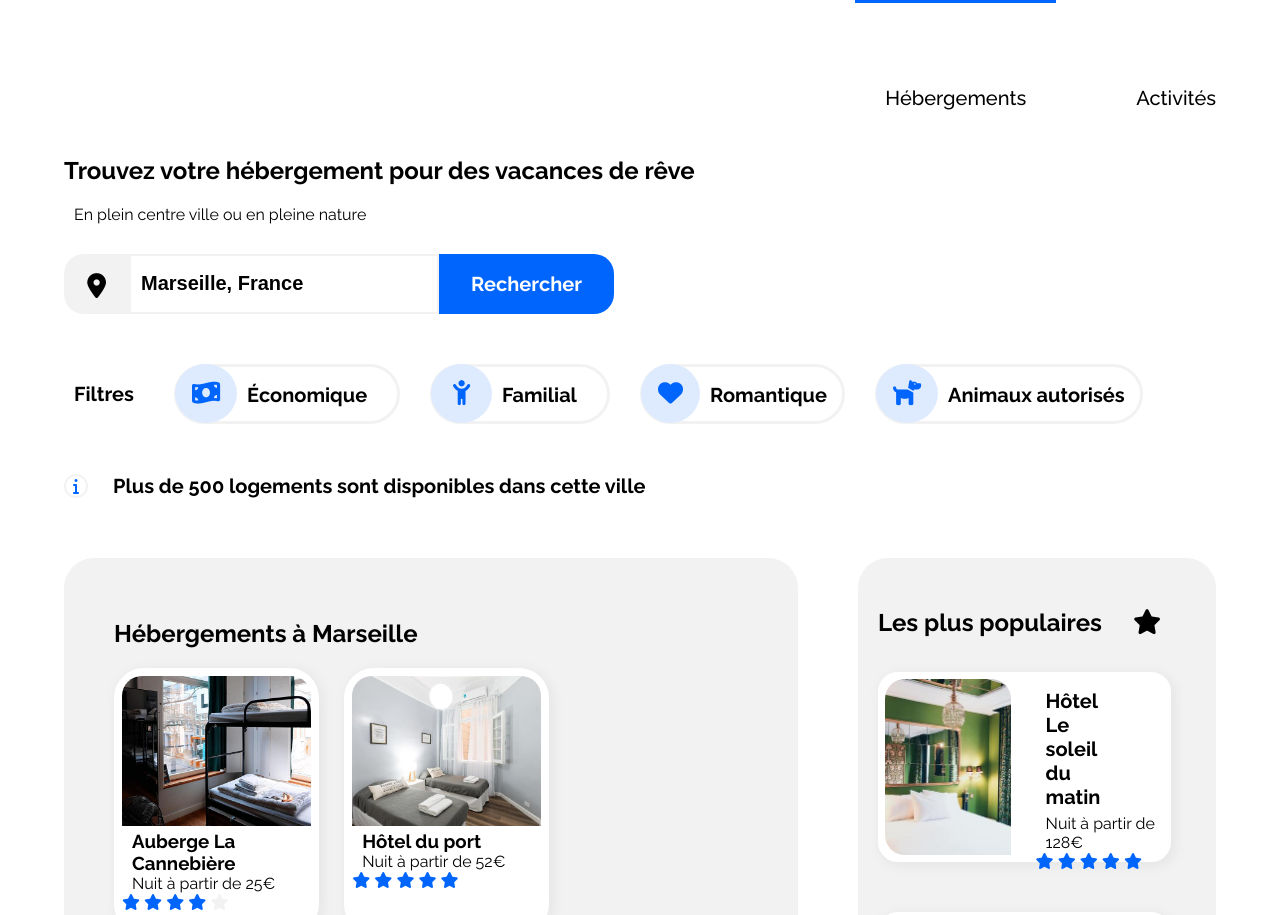
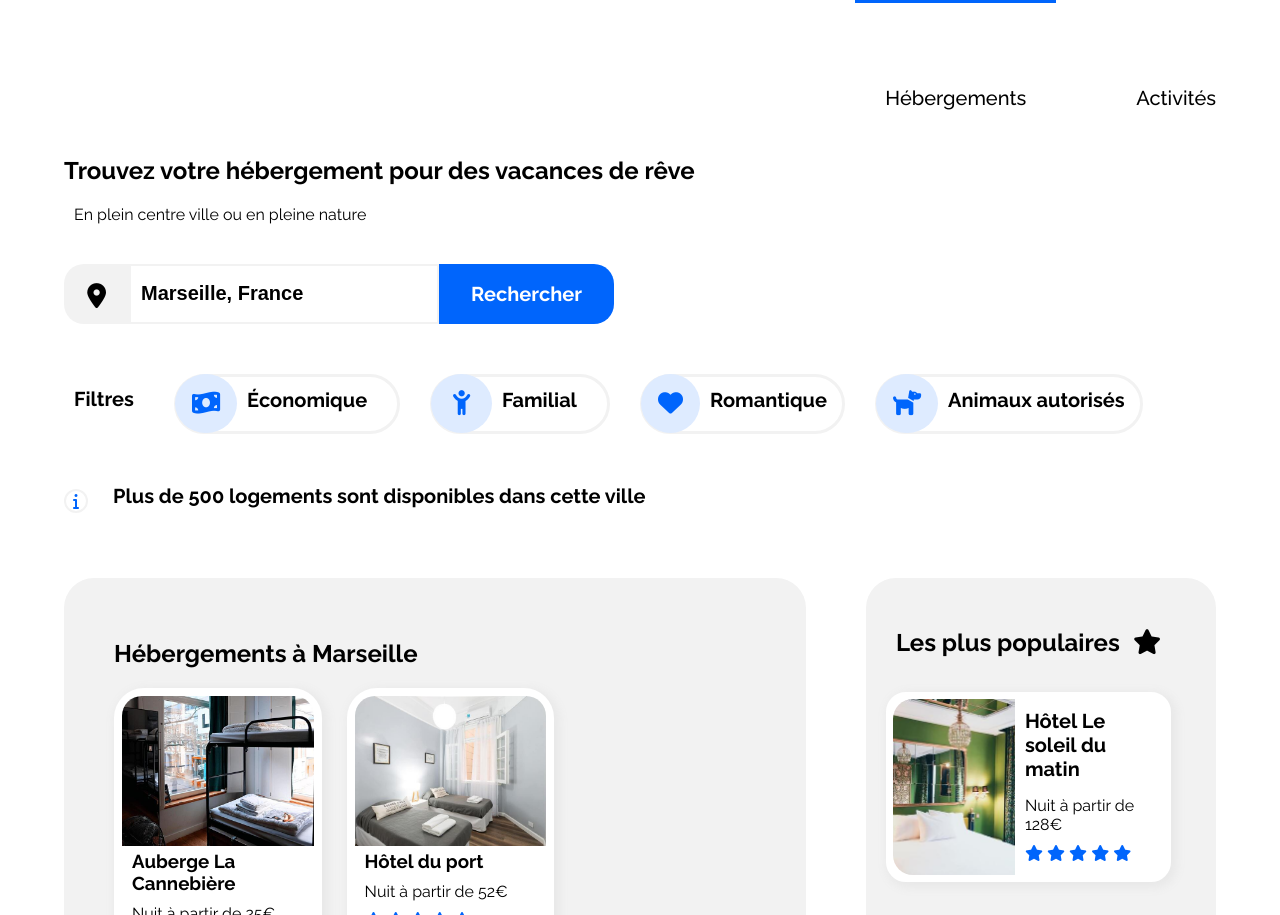
Before and after one commit to NaisD35/Projet-2---Booki, a plain HTML site: page index.html in a window 1280 px wide. Shown: the top 915 px of the page. Drawn offline with Linux system fonts and the light colour scheme.

Commit message:
derniers détails

```diff
--- a/booki.css
+++ b/booki.css
@@ -432,6 +432,9 @@ input /*Formulaire*/
     background-color: #f2f2f2;
     border-radius: 30px;
 }
+.background i:first-of-type {
+    padding-left: 10px;
+}
 
 .column
 {
@@ -482,6 +485,7 @@ input /*Formulaire*/
 .lien h3, p {
     margin: 0 auto;
     padding-left: 10px;
+    padding-bottom: 10px;
 }
 
 .plus
@@ -513,6 +517,10 @@ input /*Formulaire*/
     margin-bottom: 15px;
 }
 
+.fav h2 {
+    padding-left: 10px;
+}
+
 .fav i
 {
     font-size: 25px;
@@ -534,6 +542,7 @@ input /*Formulaire*/
     margin-bottom: 15px;
     border-top-left-radius: 20px;
     border-bottom-left-radius: 20px;
+    border-top-right-radius: 0;
 }
 
 .aside .lien
@@ -577,7 +586,6 @@ input /*Formulaire*/
 .desc
 {
     flex: 1 ;
-    padding-left: 25px;
 }
 
 .desc h3
```
